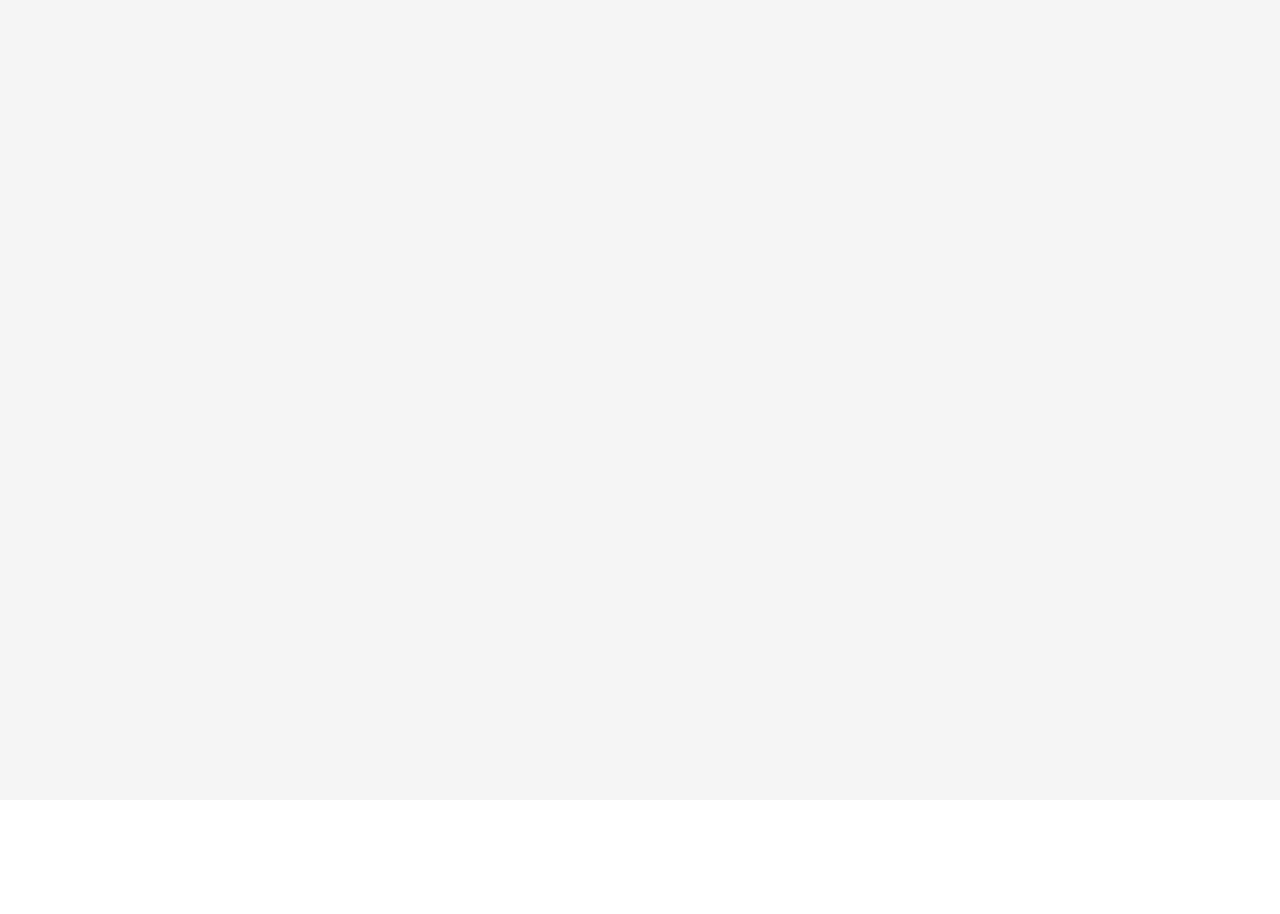
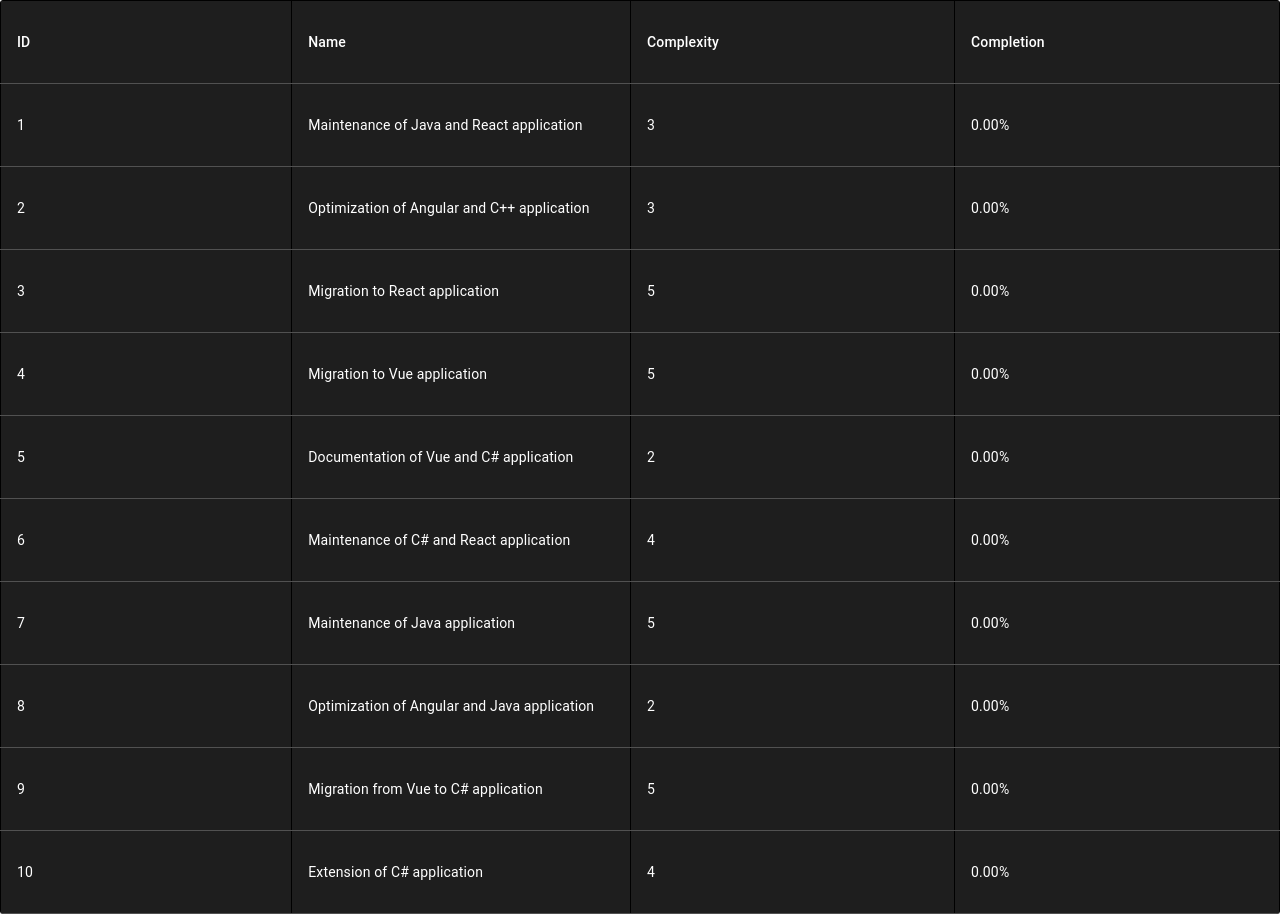
Before and after one commit to Hamiller78/react-training, a React (Create React App) app: page / in a window 1280 px wide. Before the commit the page ends 800 px from the top, so only its background shows below. Built offline with nearby package versions, Linux system fonts and the light colour scheme.

Commit message:
Add ProjectTable component

```diff
--- a/src/App.tsx
+++ b/src/App.tsx
@@ -1,6 +1,7 @@
 import "./App.css";
 import { ConsultantProvider } from "./contexts/ConsultantContext";
 import { ProjectProvider } from "./contexts/ProjectContext";
+import ProjectTable from "./components/ProjectView/ProjectTable";
 
 function App() {
   return (
@@ -8,9 +9,7 @@ function App() {
       <header className="App-header">
         <ConsultantProvider>
           <ProjectProvider>
-            {/* {selectedProject && (
-              <ProjectOverview projectId={selectedProject.id} />
-            )} */}
+            <ProjectTable />
           </ProjectProvider>
         </ConsultantProvider>
       </header>
@@ -18,15 +17,4 @@ function App() {
   );
 }
 
-function createRandomProjects(numberOfProjects: number): Project[] {
-  const projects: Project[] = [];
-  for (let i = 0; i < numberOfProjects; i++) {
-    projects.push(ProjectFactory.createRandomProject());
-  }
-
-  localStorage.setItem("projects", JSON.stringify(projects));
-
-  return projects;
-}
-
 export default App;
--- /dev/null
+++ b/src/components/ProjectView/ProjectTable.tsx
@@ -0,0 +1,48 @@
+import React, { useContext } from "react";
+import { ProjectContext } from "../../contexts/ProjectContext";
+import {
+  Table,
+  TableBody,
+  TableCell,
+  TableContainer,
+  TableHead,
+  TableRow,
+  Paper,
+} from "@mui/material";
+
+import { Project } from "../../entities/Project";
+
+type ProjectTableProps = {
+  projects: Project[];
+};
+
+const ProjectTable: React.FC = ({}) => {
+  const { projects } = useContext(ProjectContext);
+
+  return (
+    <TableContainer component={Paper}>
+      <Table>
+        <TableHead>
+          <TableRow>
+            <TableCell>ID</TableCell>
+            <TableCell>Name</TableCell>
+            <TableCell>Complexity</TableCell>
+            <TableCell>Completion</TableCell>
+          </TableRow>
+        </TableHead>
+        <TableBody>
+          {projects.map((project) => (
+            <TableRow key={project.id}>
+              <TableCell>{project.id}</TableCell>
+              <TableCell>{project.name}</TableCell>
+              <TableCell>{project.complexity}</TableCell>
+              <TableCell>{(project.completion * 100).toFixed(2)}%</TableCell>
+            </TableRow>
+          ))}
+        </TableBody>
+      </Table>
+    </TableContainer>
+  );
+};
+
+export default ProjectTable;
```
Also changed, not shown: src/components/ProjectView/ProjectDetails.tsx (renamed from src/components/ProjectView/ProjectOverview.tsx, +7 -7 lines).
